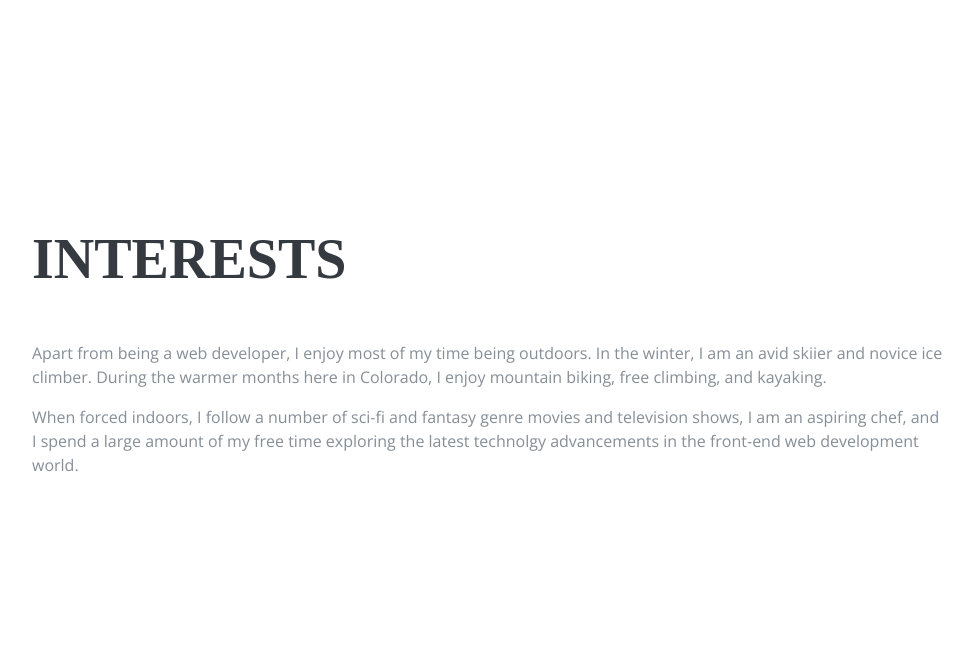
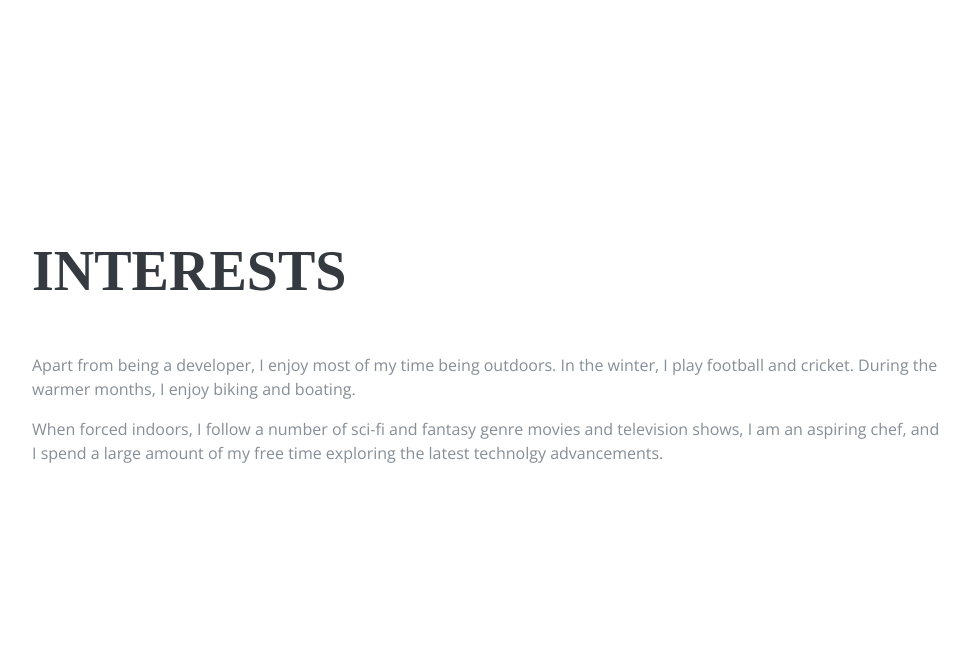
Before and after one commit to dheeraj-sn/my_website, a Django app: page / in a window 1280 px wide. Shown: the part 3248-3919 px from the top of the page, without its empty margins (288-1261 px from the left). Run offline with Django 3.2, Linux system fonts and the light colour scheme; some libraries are stand-ins or nearby versions; some web fonts are replaced.

Commit message:
edit interest

```diff
--- a/resume/templates/resume/index.html
+++ b/resume/templates/resume/index.html
@@ -265,8 +265,8 @@
       <section class="resume-section p-3 p-lg-5 d-flex flex-column" id="interests">
         <div class="my-auto">
           <h2 class="mb-5">Interests</h2>
-          <p>Apart from being a web developer, I enjoy most of my time being outdoors. In the winter, I am an avid skiier and novice ice climber. During the warmer months here in Colorado, I enjoy mountain biking, free climbing, and kayaking.</p>
-          <p class="mb-0">When forced indoors, I follow a number of sci-fi and fantasy genre movies and television shows, I am an aspiring chef, and I spend a large amount of my free time exploring the latest technolgy advancements in the front-end web development world.</p>
+          <p>Apart from being a developer, I enjoy most of my time being outdoors. In the winter, I play football and cricket. During the warmer months, I enjoy biking and boating.</p>
+          <p class="mb-0">When forced indoors, I follow a number of sci-fi and fantasy genre movies and television shows, I am an aspiring chef, and I spend a large amount of my free time exploring the latest technolgy advancements.</p>
         </div>
       </section>
 
```
